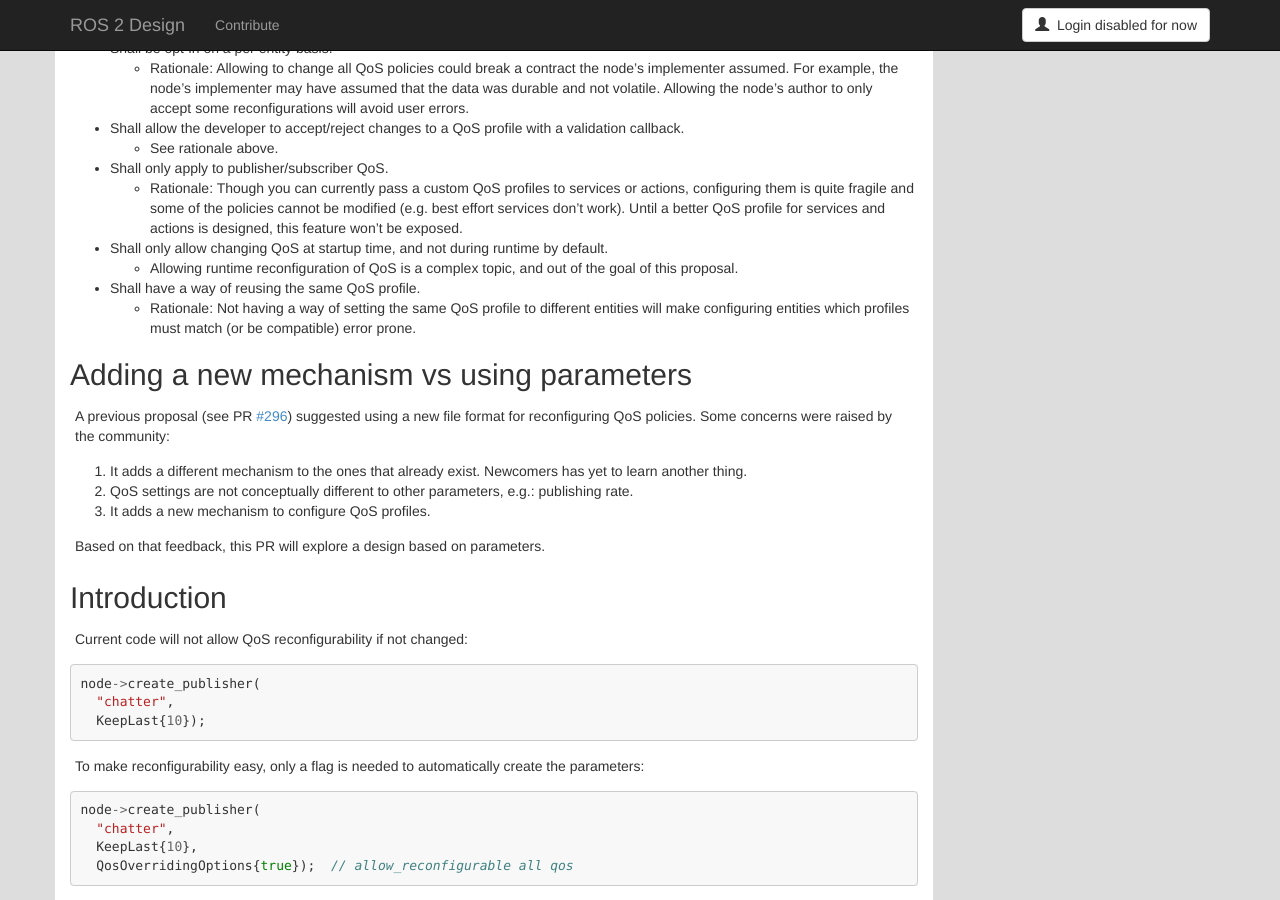
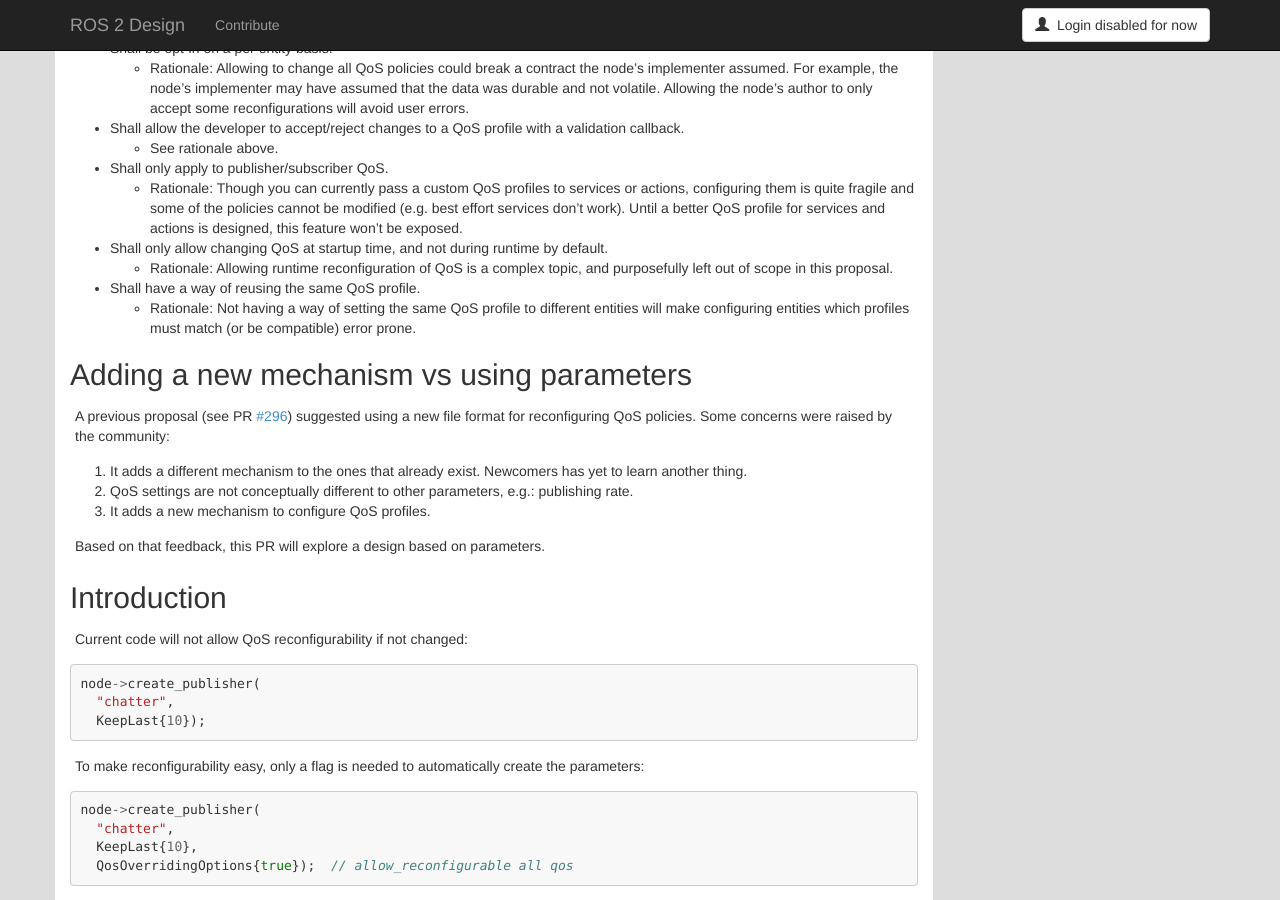
Before and after one commit to ros2/design, a Jekyll site: the page built from articles/qos_configurability.md, in a window 1280 px wide and 900 px high, scrolled down 868 px. Built offline with Jekyll 4.4.1, drawn with Linux system fonts in a browser that asks for light colours; nearby versions of some CDN libraries.

Commit message:
wording
Signed-off-by: Ivan Santiago Paunovic <ivanpauno@ekumenlabs.com>

Co-authored-by: Jacob Perron <jacob@openrobotics.org>

```diff
--- a/articles/qos_configurability.md
+++ b/articles/qos_configurability.md
@@ -57,7 +57,7 @@ This proposal was written with the following requirements in mind:
   - Rationale: Though you can currently pass a custom QoS profiles to services or actions, configuring them is quite fragile and some of the policies cannot be modified (e.g. best effort services don't work).
   Until a better QoS profile for services and actions is designed, this feature won't be exposed.
 - Shall only allow changing QoS at startup time, and not during runtime by default.
-  - Allowing runtime reconfiguration of QoS is a complex topic, and out of the goal of this proposal.
+  - Rationale: Allowing runtime reconfiguration of QoS is a complex topic, and purposefully left out of scope in this proposal.
 - Shall have a way of reusing the same QoS profile.
   - Rationale: Not having a way of setting the same QoS profile to different entities will make configuring entities which profiles must match (or be compatible) error prone.
 
```
